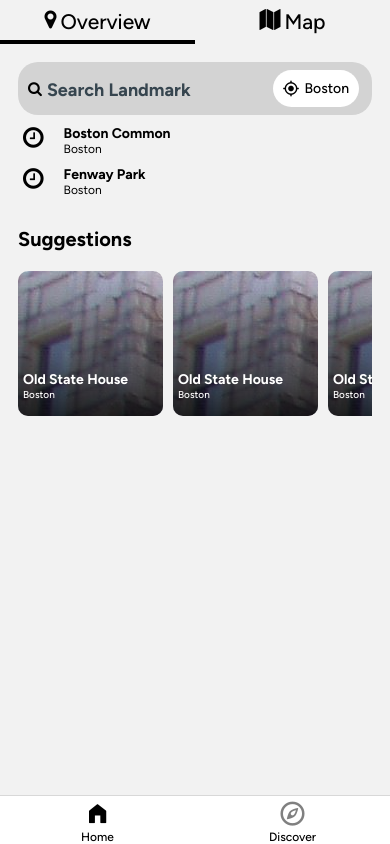
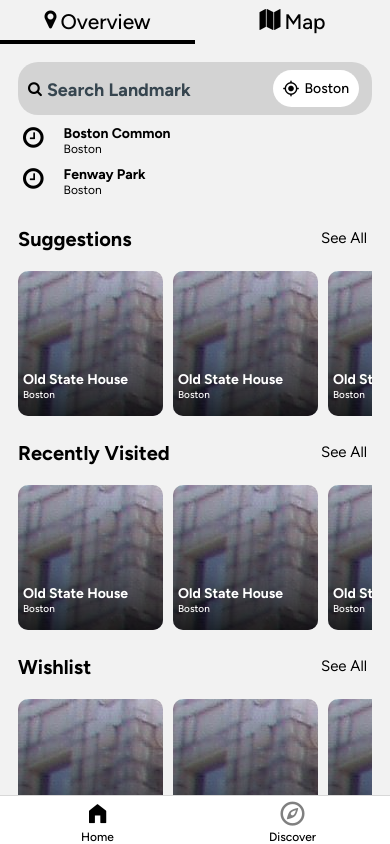
Before and after one commit to tnguy19/GottaSeeEmAll, a React Native app: screen /Home in a window 390 px wide. Built offline with nearby package versions, Linux system fonts and the light colour scheme.

Commit message:
Add placeholder for the suggestion, recently visited, and wishlist section of the overview screen

```diff
--- a/components/Section/OverviewSection.js
+++ b/components/Section/OverviewSection.js
@@ -1,4 +1,4 @@
-import { View, StyleSheet, Text } from "react-native";
+import { View, StyleSheet, Text, TouchableOpacity } from "react-native";
 import Button from "../SearchBar/Button";
 
 export default function OverviewSection({ title, children }) {
@@ -6,6 +6,9 @@ export default function OverviewSection({ title, children }) {
         <View style={styles.sectionContainer}>
             <View style={styles.titleContainer}>
                 <Text style={styles.title}>{title}</Text>
+                <TouchableOpacity>
+                    <Text style={styles.optionText}>See All</Text>
+                </TouchableOpacity>
             </View>
             {children}
         </View>
@@ -14,7 +17,8 @@ export default function OverviewSection({ title, children }) {
 
 const styles = StyleSheet.create({
     sectionContainer: {
-        marginTop: 20
+        marginTop: 20,
+        marginBottom: 5
     },
     titleContainer: {
         flexDirection: 'row',
@@ -24,5 +28,10 @@ const styles = StyleSheet.create({
         fontFamily: 'figtree-bold',
         fontSize: 20
     },
-
+    optionText: {
+        fontFamily: 'figtree-regular',
+        fontSize: 15,
+        paddingTop: 2,
+        paddingRight: 5
+    }
 });
--- a/screens/mainApp/Home.js
+++ b/screens/mainApp/Home.js
@@ -1,4 +1,4 @@
-import { View, StyleSheet } from "react-native";
+import { ScrollView, StyleSheet, View } from "react-native";
 import SearchBar from "../../components/SearchBar/SearchBar";
 import { useState, useEffect } from "react";
 import HomeHeader from "../../components/HomeHeader/HomeHeader";
@@ -26,17 +26,28 @@ export default function Home({ navigation }) {
     }
 
     return (
-        <View style={styles.container}>
-            <SearchBar />
-            <OverviewSection title='Suggestions'>
-                <CardCarousel/>
-            </OverviewSection>
-        </View>
+        <ScrollView style={styles.container}>
+            <View style={styles.content}>
+                <SearchBar />
+                <OverviewSection title='Suggestions'>
+                    <CardCarousel />
+                </OverviewSection>
+                <OverviewSection title='Recently Visited'>
+                    <CardCarousel />
+                </OverviewSection>
+                <OverviewSection title='Wishlist'>
+                    <CardCarousel />
+                </OverviewSection>
+            </View>
+        </ScrollView>
     )
 }
 
 const styles = StyleSheet.create({
     container: {
         padding: 18
+    },
+    content: {
+        paddingBottom: 50
     }
 });
```
